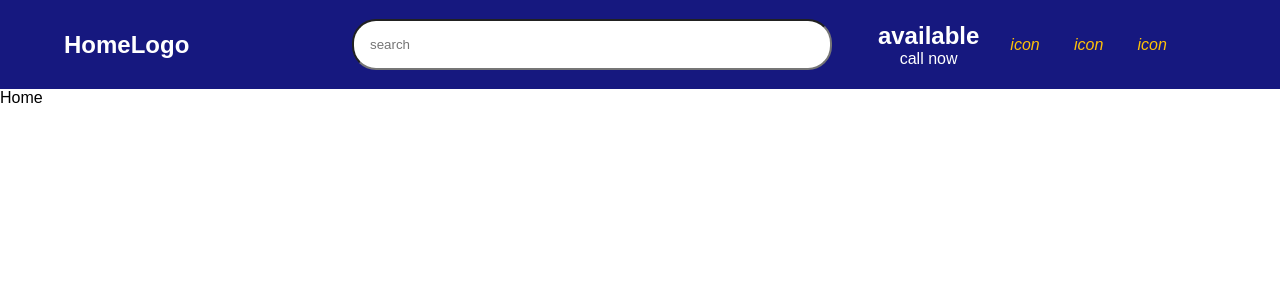
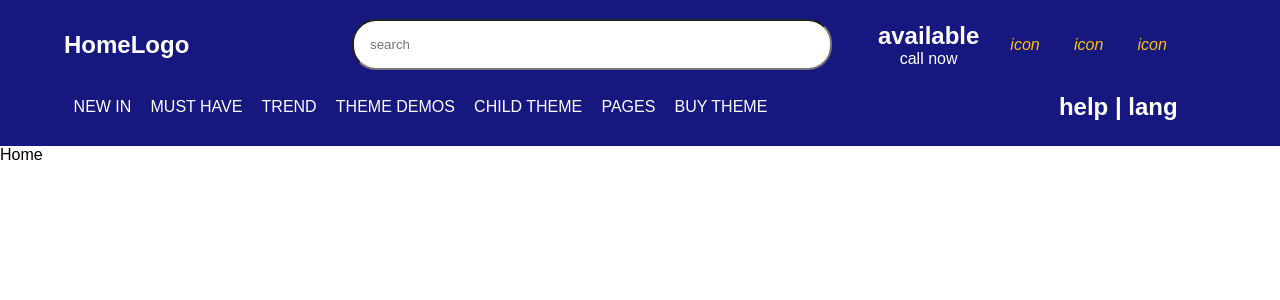
Before and after one commit to rahmanShuhin/ello-mart-e-commerce, a React (Create React App) app in the folder client/: page / in a window 1280 px wide. Shown: the top 300 px of the page. Built offline with nearby package versions, Linux system fonts and the light colour scheme.

Commit message:
static navbar no function

```diff
--- a/client/src/components/navbar/Navbar.css
+++ b/client/src/components/navbar/Navbar.css
@@ -34,20 +34,20 @@ nav {
 }
 .navbar div {
 }
-.left {
+.navbar-left {
   grid-column: 1/2;
   color: #fff;
   text-decoration: none;
 }
-.center {
+.navbar-center {
   grid-column: 2/3;
 }
-.search-input {
+.navbar-center-search-input {
   width: 100%;
   padding: 1rem;
   border-radius: 1.5rem;
 }
-.right {
+.navbar-right {
   grid-column: 3/4;
   display: flex;
   align-items: center;
@@ -55,10 +55,34 @@ nav {
   text-align: center;
   justify-content: space-around;
 }
-.right i {
+.navbar-right i {
   color: var(--yellow);
   padding: 0.2rem;
 }
-.call {
+.navbar-right-calls {
   margin-right: 0px;
 }
+/* bottom section */
+
+.navbar-bottom {
+  display: flex;
+  justify-content: space-between;
+  align-items: center;
+  margin-top: 1rem;
+}
+.navbar-bottom-names ul {
+  list-style-type: none;
+
+  display: flex;
+
+  padding-left: 0;
+}
+.navbar-bottom-names li {
+  padding: 0.4rem;
+  margin: 0.2rem;
+}
+
+.navbar-bottom-support {
+  padding: 0.4rem;
+  margin-right: 2rem;
+}
--- a/client/src/components/navbar/Navbar.js
+++ b/client/src/components/navbar/Navbar.js
@@ -4,20 +4,24 @@ import "./Navbar.css";
 export default function Navbar() {
   return (
     <div className="navbar">
-      <nav>
-        <div className="left">
+      <nav className="navbar-upper">
+        <div className="navbar-left">
           <Link to="/">
             <h1>HomeLogo</h1>
           </Link>
         </div>
         {/* <SearchBar></SearchBar> */}
-        <div className="center">
+        <div className="navbar-center">
           <label>
-            <input className="search-input" placeholder="search" type="text" />
+            <input
+              className="navbar-center-search-input"
+              placeholder="search"
+              type="text"
+            />
           </label>
         </div>
-        <div className="right">
-          <div className="calls">
+        <div className="navbar-right">
+          <div className="navbar-right-calls">
             <h1>available</h1>
             <p>call now</p>
           </div>
@@ -26,6 +30,23 @@ export default function Navbar() {
           <i>icon</i>
         </div>
       </nav>
+
+      <nav className="navbar-bottom">
+        <div className="navbar-bottom-names">
+          <ul>
+            <li>NEW IN </li>
+            <li>MUST HAVE </li>
+            <li>TREND </li>
+            <li>THEME DEMOS </li>
+            <li>CHILD THEME</li>
+            <li>PAGES</li>
+            <li>BUY THEME</li>
+          </ul>
+        </div>
+        <div className="navbar-bottom-support">
+          <h1>help | lang</h1>
+        </div>
+      </nav>
     </div>
   );
 }
```
